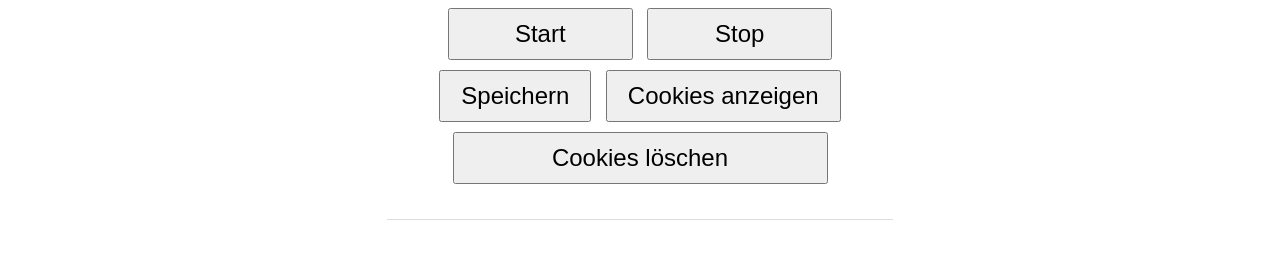
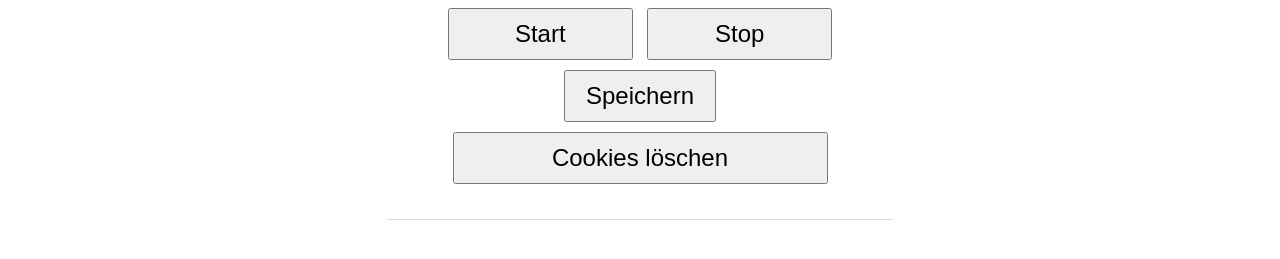
Before and after one commit to jon141/Taks-Timer, a plain HTML site: page index.html in a window 1280 px wide. Shown: the part 129-388 px from the top of the page. Drawn offline with Linux system fonts and the light colour scheme.

Commit message:
index.html

```diff
--- a/index.html
+++ b/index.html
@@ -12,7 +12,7 @@
     <button class="stopStart" onclick="startTimer()">Start</button>
     <button class="stopStart" onclick="stopTimer()">Stop</button> <br>
     <button onclick="saveAndReset()">Speichern</button>
-    <button onclick="showCookies()">Cookies anzeigen</button> <br>
+   <!-- <button onclick="showCookies()">Cookies anzeigen</button> --><br>
     <button class="delCookies" onclick="clearCookies()">Cookies löschen</button> <!-- Button zum Löschen -->
 
      <!--<div id="textElement"></div>-->
```
